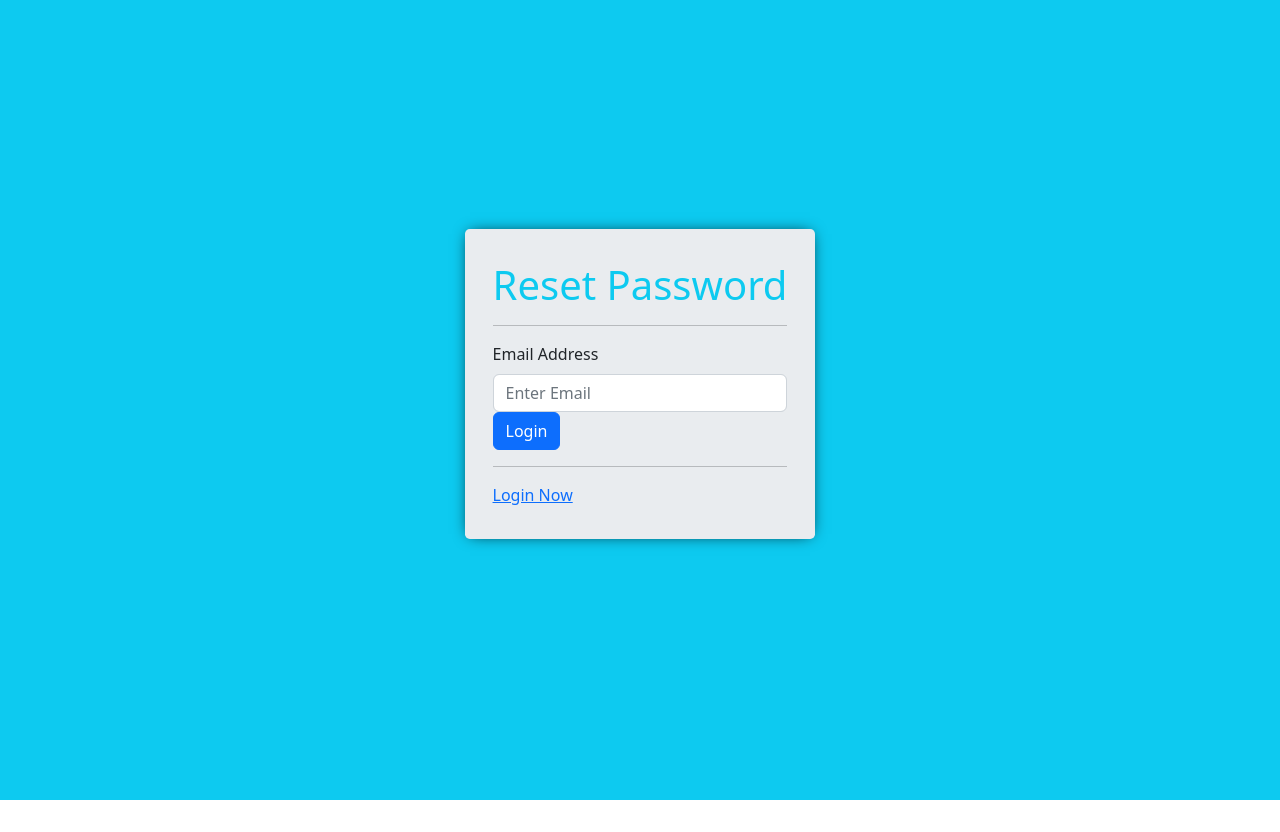
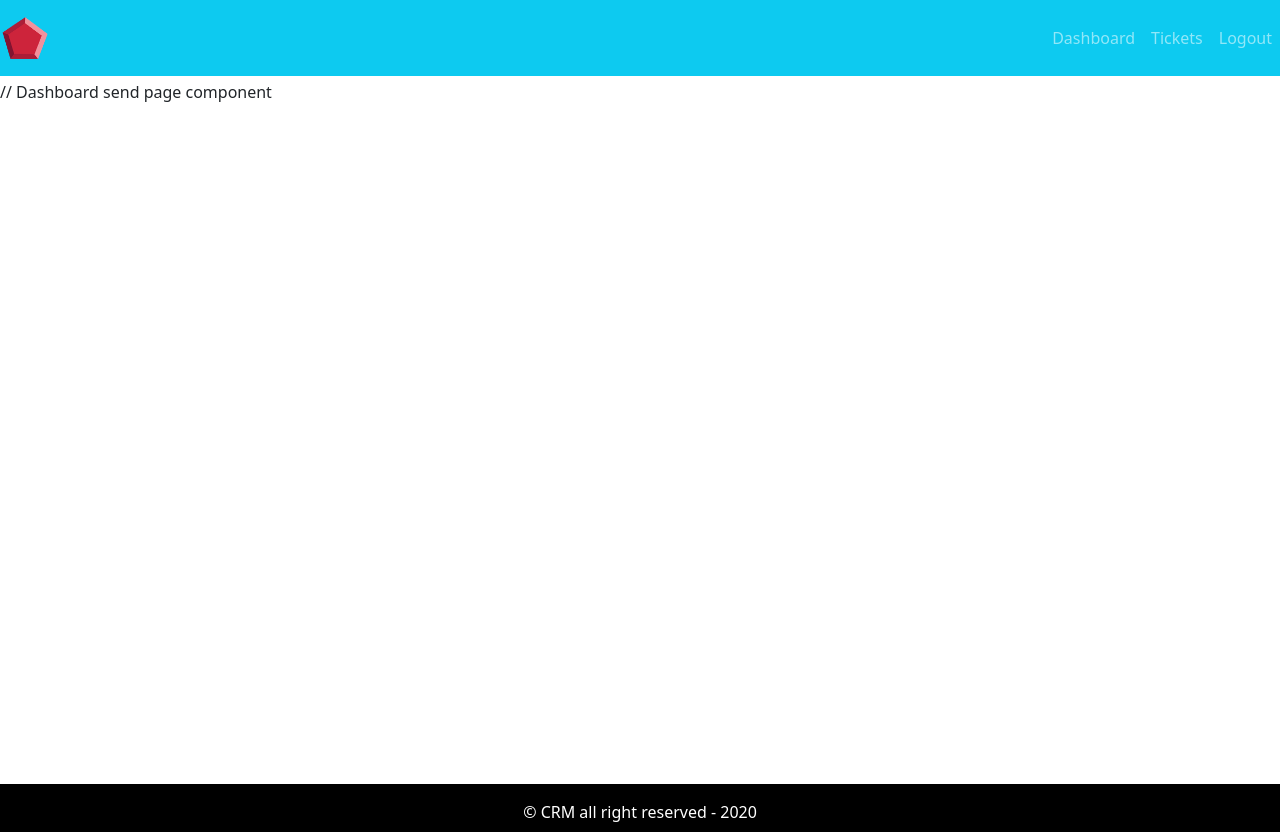
Before and after one commit to Strongee/crm-frontend, a React (Create React App) app: page / in a window 1280 px wide. Before the commit the page ends 800 px from the top, so only its background shows below. Built offline with nearby package versions, Linux system fonts and the light colour scheme.

Commit message:
footer and header made

```diff
--- a/src/App.css
+++ b/src/App.css
@@ -0,0 +1,22 @@
+.default-layout {
+  display: grid;
+  grid-template-rows: 80px auto 3rem;
+  grid-template-areas:
+    "header"
+    "main"
+    "footer";
+}
+
+header {
+  grid-area: header;
+}
+main {
+  grid-area: main;
+  min-height: 88vh;
+}
+footer {
+  grid-area: footer;
+  background: black;
+  padding: 1rem;
+  color: white;
+}
--- a/src/App.js
+++ b/src/App.js
@@ -1,12 +1,17 @@
 import React from "react";
 import "./App.css";
+import { DefaultLayout } from "./layout/DefaultLayout";
 
 import { Entry } from "./pages/entry/Entry.page";
 
 function App() {
   return (
     <div className="App">
-      <Entry />
+      {/* <Entry /> */}
+      <DefaultLayout >
+        // Dashboard
+        send page component
+      </DefaultLayout>
     </div>
   );
 }
--- /dev/null
+++ b/src/layout/DefaultLayout.js
@@ -0,0 +1,19 @@
+import React from "react";
+import { Footer } from "./partials/Footer.comp";
+import { Header } from "./partials/Header.comp";
+
+export const DefaultLayout = ({children}) => {
+  return (
+    <div>
+      <div className="default-layout">
+        <header className="header">
+          <Header />
+        </header>
+        <main className="main">{children}</main>
+        <footer className="footer">
+          <Footer />
+        </footer>
+      </div>
+    </div>
+  );
+};
--- /dev/null
+++ b/src/layout/partials/Footer.comp.js
@@ -0,0 +1,9 @@
+import React from 'react'
+
+export const Footer = () => {
+  return (
+    <div className='text-center copy-right'>
+      &copy; CRM all right reserved - 2020
+    </div>
+  )
+}
--- /dev/null
+++ b/src/layout/partials/Header.comp.js
@@ -0,0 +1,27 @@
+import React from "react";
+import { Navbar, Nav } from "react-bootstrap";
+import logo from "../../assets/img/logo.png";
+
+export const Header = () => {
+  return (
+    <Navbar collapseOnSelect variant="dark" bg="info" expand="md">
+      <Navbar.Brand>
+        <img src={logo} alt="logo" width="50px" />
+      </Navbar.Brand>
+      <Navbar.Toggle aria-controls="basic-navbar-navv" />
+      <Navbar.Collapse id="basic-navbar-nav">
+        <Nav className="ms-auto">
+          <Nav.Link href="/dashboard">Dashboard</Nav.Link>
+          <Nav.Link href="/dashboard">Tickets</Nav.Link>
+          <Nav.Link href="/dashboard">Logout</Nav.Link>
+        </Nav>
+        {/* <Nav>
+          <Nav.Link href="#deets">Another Link</Nav.Link>
+          <Nav.Link eventKey={2} href="#memes">
+            Another Link
+          </Nav.Link>
+        </Nav> */}
+      </Navbar.Collapse>
+    </Navbar>
+  );
+};
```
Also changed, not shown: src/pages/dashboard/Dashboard.page.js (added, +8 -0 lines), src/assets/img/logo.png (added).
